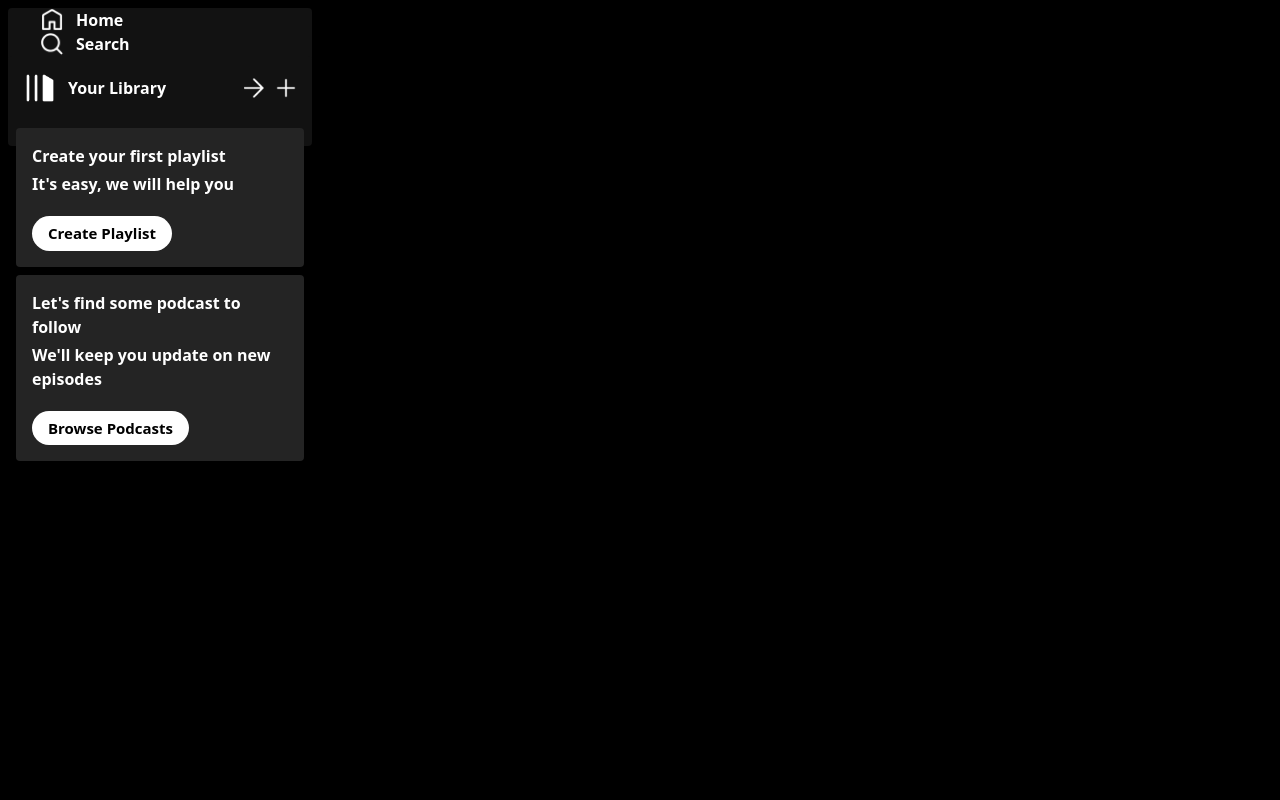
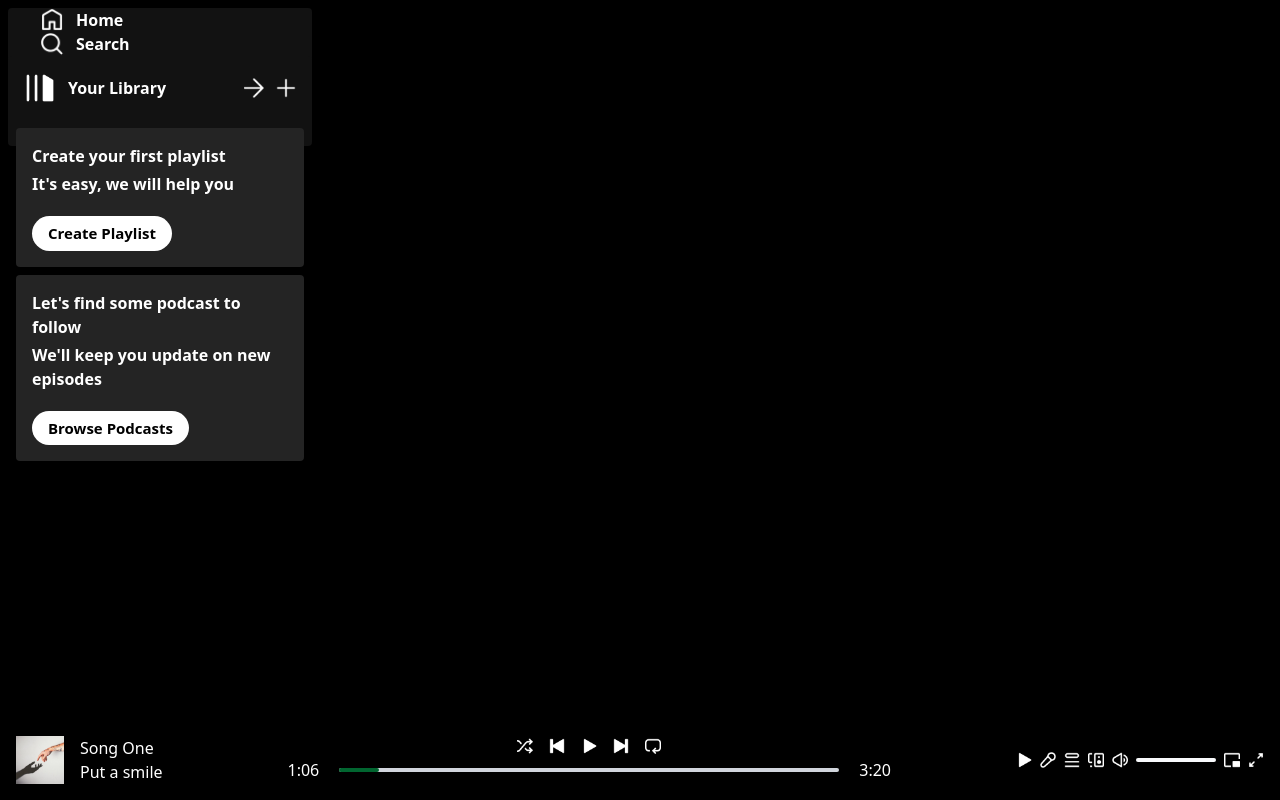
Before and after one commit to Masum0895/Spotify_clone, a React (Vite) app: page / in a window 1280 px wide. Built offline with nearby package versions, Linux system fonts and the light colour scheme.

Commit message:
Player created

```diff
--- a/src/App.jsx
+++ b/src/App.jsx
@@ -1,5 +1,6 @@
 import React from 'react'
 import Sidebar from './Components/Sidebar'
+import Player from './Components/Player'
 
 const App = () => {
   return (
@@ -7,7 +8,7 @@
       <div className='h-[90%] flex'>
         <Sidebar />
       </div>
-
+      <Player />
     </div>
   )
 }
--- /dev/null
+++ b/src/Components/Display.jsx
@@ -0,0 +1,11 @@
+import React from 'react'
+
+const Display = () => {
+  return (
+    <div>
+
+    </div>
+  )
+}
+
+export default Display
--- /dev/null
+++ b/src/Components/Player.jsx
@@ -0,0 +1,44 @@
+import React from 'react'
+import { assets, songsData } from '../assets/assets'
+
+const Player = () => {
+  return (
+    <div className='h-[10%] bg-black flex justify-between items-center text-white px-4'>
+        <div className='hidden lg:flex items-center gap-4'>
+            <img className='w-12' src={songsData[0].image} alt='' />
+            <div>
+                <p>{songsData[0].name}</p>
+                <p>{songsData[0].desc.slice(0,12)}</p>
+            </div>
+        </div>
+        <div className='flex flex-col items-center gap-1 m-auto'>
+            <div className='flex gap-4'>
+                <img className='w-4 cursor-pointer' src={assets.shuffle_icon} alt='' />
+                <img className='w-4 cursor-pointer' src={assets.prev_icon} alt='' />
+                <img className='w-4 cursor-pointer' src={assets.play_icon} alt='' />
+                <img className='w-4 cursor-pointer' src={assets.next_icon} alt='' />
+                <img className='w-4 cursor-pointer' src={assets.loop_icon} alt='' />
+            </div>
+            <div className='flex items-center gap-5'>
+                <p>1:06</p>
+                <div className='w-[60vw] max-w-[500px] bg-gray-300 rounded-full cursor-pointer'>
+                    <hr className='h-1 border-none w-10 bg-green-800 rounded-full' />
+                </div>
+                <p>3:20</p>
+            </div>
+        </div>
+        <div className='hidden lg:flex items-center gap-2 optacity-75'>
+            <img className='w-4' src={assets.play_icon} alt='' />
+            <img className='w-4' src={assets.mic_icon} alt='' />
+            <img className='w-4' src={assets.queue_icon} alt='' />
+            <img className='w-4' src={assets.speaker_icon} alt='' />
+            <img className='w-4' src={assets.volume_icon} alt='' />
+            <div className='w-20 bg-slate-50 h-1 rounded'></div>
+            <img className='w-4' src={assets.mini_player_icon} alt='' />
+            <img className='w-4' src={assets.zoom_icon} alt='' />
+        </div>
+    </div>
+  )
+}
+
+export default Player
```
